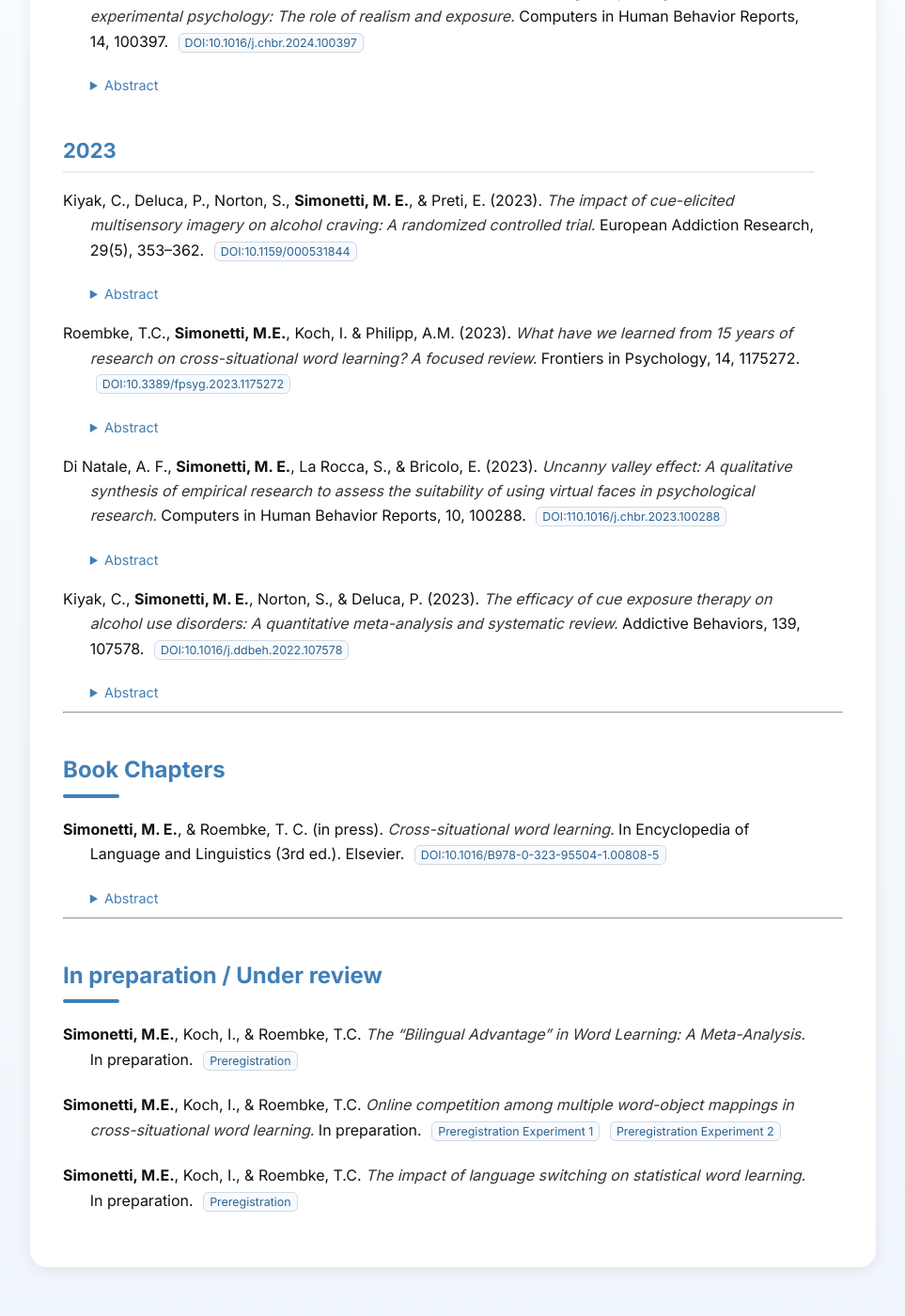
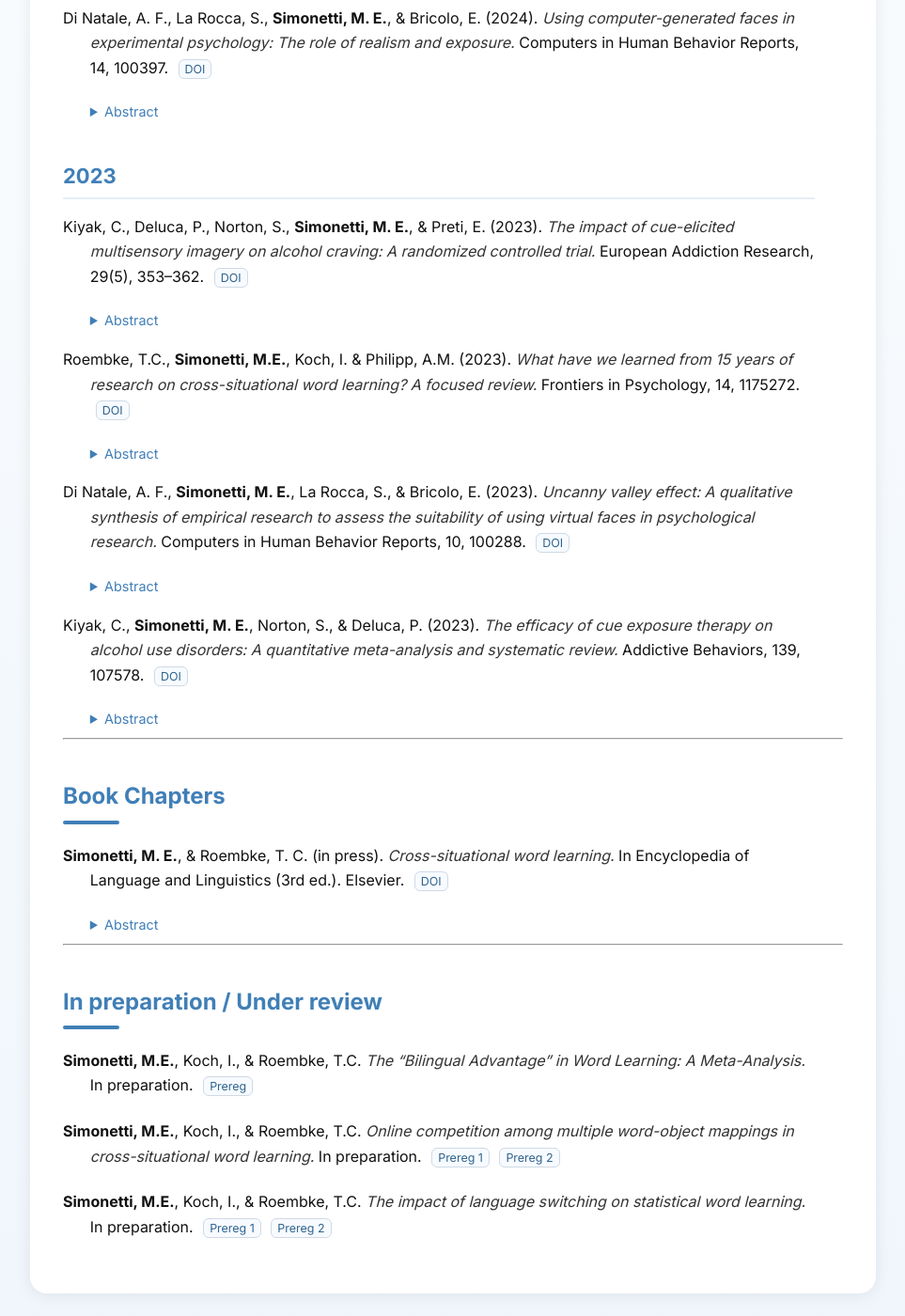
Before and after one commit to matildellen/matildellen.github.io, a Jekyll site: the page built from publications.md, in a window 1280 px wide and 1400 px high, scrolled down 1069 px. Shown: the whole window at 94% size, without its empty margins (158-1121 px from the left). Built offline with Jekyll 4.4.1, drawn with Linux system fonts in a browser that asks for light colours; some of the changed text lies outside the part shown.

Commit message:
Add new publication entries for 2025 and 2026
Updated publication entries for 2025 and added new entries for 2026, including abstracts and DOI links.

```diff
--- a/publications.md
+++ b/publications.md
@@ -13,24 +13,26 @@ Authors with **my name** appear in bold.
 ## Peer-reviewed Publications
 
 <div class="pub-list">
-<!-- 2025 -->
-<h3 class="pub-year">2025</h3>
+<!-- 2026 -->
+<h3 class="pub-year">2026</h3>
 <p>
 Buchanan, E. M., Cuccolo, K., (…) <strong>Simonetti, M.E.</strong>, (…) & Suchow, J. (2026).
 <i>Measuring the Semantic Priming Effect Across Many Languages.</i>
 Nature Human Behaviour, 10, 182–201.
-<a class="pub-link" href="https://doi.org/10.1016/j.chbr.2024.100397" target="_blank"> DOI: 10.1038/s41562-025-02254-x</a>
+<a class="pub-link" href="https://doi.org/10.1016/j.chbr.2024.100397" target="_blank"> DOI</a>
 </p>
 <details>
     <summary>Abstract</summary>
     <p> Semantic priming has been studied for nearly 50 years across various experimental manipulations and theoretical frameworks. Although previous studies provide insight into the cognitive underpinnings of semantic representations, they have suffered from small sample sizes and a lack of linguistic and cultural diversity. In this Registered Report, we measured the size and the variability of the semantic priming effect across 19 languages (n = 25,163 participants analysed) by creating the largest available database of semantic priming values using an adaptive sampling procedure. We found evidence for semantic priming in terms of differences in response latencies between related word-pair conditions and unrelated word-pair conditions. Model comparisons showed that the inclusion of a random intercept for language improved model fit, providing support for variability in semantic priming across languages. This study highlights the robustness and variability of semantic priming across languages and provides a rich, linguistically diverse dataset for further analysis. The Stage 1 protocol for this Registered Report was accepted in principle on 15 July 2022. The protocol, as accepted by the journal, can be found at https://osf.io/u5bp6 (registration) or https://osf.io/q4fjy (preprint version 6, 31 May 2022). </p>
 </details>
 
+<!-- 2025 -->
+<h3 class="pub-year">2025</h3>
 <p>
 <strong>Simonetti, M.E.</strong>, Lorenz, M. G., Koch, I., & Roembke, T.C. (2025).
 <i>The influence of bilingualism on statistical word learning: A registered report.</i>
 Royal Society Open Science, 12 (12), 251768.
-<a class="pub-link" href="https://doi.org/10.1098/rsos.251768" target="_blank"> DOI:10.1098/rsos.251768 </a>
+<a class="pub-link" href="https://doi.org/10.1098/rsos.251768" target="_blank"> DOI </a>
 </p>
 <details>
     <summary>Abstract</summary>
@@ -43,7 +45,7 @@ Royal Society Open Science, 12 (12), 251768.
 <strong>Simonetti, M.E.</strong>, Koch, I., & Roembke, T.C. (2025).
 <i>How do multiple meanings affect word learning and remapping?</i>
 Memory and Cognition, 53, 2197–2216.
-<a class="pub-link" href="https://doi.org/10.3758/s13421-025-01706-z" target="_blank"> DOI:10.3758/s13421-025-01706-z </a>
+<a class="pub-link" href="https://doi.org/10.3758/s13421-025-01706-z" target="_blank"> DOI</a>
 </p>
 <details>
     <summary>Abstract</summary>
@@ -57,7 +59,7 @@ Memory and Cognition, 53, 2197–2216.
 Di Natale, A. F., La Rocca, S., <strong>Simonetti, M. E.</strong>, & Bricolo, E. (2024).
 <i>Using computer-generated faces in experimental psychology: The role of realism and exposure.</i>
 Computers in Human Behavior Reports, 14, 100397.
-<a class="pub-link" href="https://doi.org/10.1016/j.chbr.2024.100397" target="_blank"> DOI:10.1016/j.chbr.2024.100397 </a>
+<a class="pub-link" href="https://doi.org/10.1016/j.chbr.2024.100397" target="_blank"> DOI</a>
 </p>
 <details>
     <summary>Abstract</summary>
@@ -71,7 +73,7 @@ Computers in Human Behavior Reports, 14, 100397.
 Kiyak, C., Deluca, P., Norton, S., <strong>Simonetti, M. E.</strong>, & Preti, E. (2023).
 <i>The impact of cue-elicited multisensory imagery on alcohol craving: A randomized controlled trial.</i>
 European Addiction Research, 29(5), 353–362.
-<a class="pub-link" href="https://doi.org/10.1159/000531844" target="_blank"> DOI:10.1159/000531844 </a>
+<a class="pub-link" href="https://doi.org/10.1159/000531844" target="_blank"> DOI </a>
 </p>
 <details>
     <summary>Abstract</summary>
@@ -83,7 +85,7 @@ European Addiction Research, 29(5), 353–362.
 Roembke, T.C., <strong>Simonetti, M.E.</strong>, Koch, I. & Philipp, A.M. (2023).
 <i>What have we learned from 15 years of research on cross-situational word learning? A focused review.</i>
 Frontiers in Psychology, 14, 1175272.
-<a class="pub-link" href="https://doi.org/10.3389/fpsyg.2023.1175272" target="_blank"> DOI:10.3389/fpsyg.2023.1175272 </a>
+<a class="pub-link" href="https://doi.org/10.3389/fpsyg.2023.1175272" target="_blank"> DOI </a>
 </p>
 <details>
     <summary>Abstract</summary>
@@ -95,7 +97,7 @@ Frontiers in Psychology, 14, 1175272.
 Di Natale, A. F., <strong>Simonetti, M. E.</strong>, La Rocca, S., & Bricolo, E. (2023).
 <i>Uncanny valley effect: A qualitative synthesis of empirical research to assess the suitability of using virtual faces in psychological research.</i>
 Computers in Human Behavior Reports, 10, 100288.
-<a class="pub-link" href="https://doi.org/10.1016/j.chbr.2023.100288" target="_blank"> DOI:110.1016/j.chbr.2023.100288 </a>
+<a class="pub-link" href="https://doi.org/10.1016/j.chbr.2023.100288" target="_blank"> DOI </a>
 </p>
 <details>
     <summary>Abstract</summary>
@@ -107,7 +109,7 @@ Computers in Human Behavior Reports, 10, 100288.
 Kiyak, C., <strong>Simonetti, M. E.</strong>, Norton, S., & Deluca, P. (2023).
 <i>The efficacy of cue exposure therapy on alcohol use disorders: A quantitative meta-analysis and systematic review.</i>
 Addictive Behaviors, 139, 107578.
-<a class="pub-link" href="https://doi.org/10.1016/j.ddbeh.2022.107578" target="_blank"> DOI:10.1016/j.ddbeh.2022.107578 </a>
+<a class="pub-link" href="https://doi.org/10.1016/j.ddbeh.2022.107578" target="_blank"> DOI </a>
 </p>
 <details>
     <summary>Abstract</summary>
@@ -125,7 +127,7 @@ Addictive Behaviors, 139, 107578.
 <strong>Simonetti, M. E.</strong>, & Roembke, T. C. (in press).
 <i>Cross-situational word learning.</i>
 In Encyclopedia of Language and Linguistics (3rd ed.). Elsevier.
-<a class="pub-link" href="https://doi.org/10.1016/B978-0-323-95504-1.00808-5" target="_blank"> DOI:10.1016/B978-0-323-95504-1.00808-5 </a>
+<a class="pub-link" href="https://doi.org/10.1016/B978-0-323-95504-1.00808-5" target="_blank"> DOI </a>
 </p>
   <details>
     <summary>Abstract</summary>
@@ -143,22 +145,23 @@ In Encyclopedia of Language and Linguistics (3rd ed.). Elsevier.
 <strong>Simonetti, M.E.</strong>, Koch, I., & Roembke, T.C.
 <i>The “Bilingual Advantage” in Word Learning: A Meta-Analysis.</i>
 In preparation.
-<a href="https://osf.io/6a7yg/overview" target="_blank">Preregistration</a>
+<a class="pub-link" href="https://osf.io/6a7yg/overview" target="_blank"> Prereg </a>
 </p>
 
 <p>
 <strong>Simonetti, M.E.</strong>, Koch, I., & Roembke, T.C.
 <i>Online competition among multiple word-object mappings in cross-situational word learning.</i>
 In preparation.
-<a href="https://aspredicted.org/2msb-hd77.pdf" target="_blank">Preregistration Experiment 1</a>
-<a href="https://aspredicted.org/p9qj-g9g4.pdf" target="_blank">Preregistration Experiment 2</a>
+<a class="pub-link" href="https://aspredicted.org/2msb-hd77.pdf" target="_blank"> Prereg 1</a>
+<a class="pub-link" href="https://aspredicted.org/p9qj-g9g4.pdf" target="_blank"> Prereg 2</a>
 </p>
 
 <p>
 <strong>Simonetti, M.E.</strong>, Koch, I., & Roembke, T.C.
 <i>The impact of language switching on statistical word learning.</i>
 In preparation.
-<a href="https://www.psycharchives.org/en/item/e24fb1ec-ea01-41e6-bfe4-918e81090498" target="_blank">Preregistration</a>
+<a class="pub-link" href="https://www.psycharchives.org/en/item/e24fb1ec-ea01-41e6-bfe4-918e81090498" target="_blank"> Prereg 1</a>
+<a class="pub-link" href="https://doi.org/10.23668/psycharchives.21612" target="_blank"> Prereg 2</a>
 </p>
 
 </div>
```
